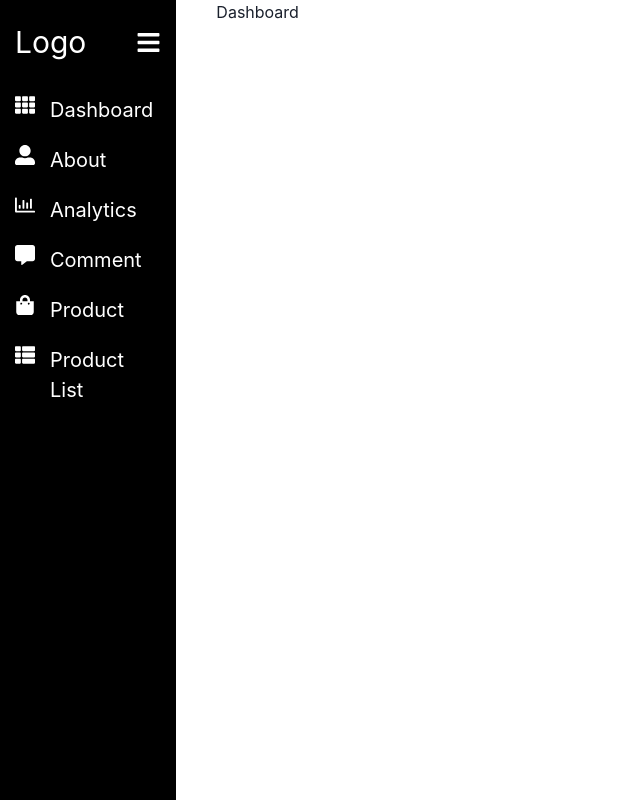
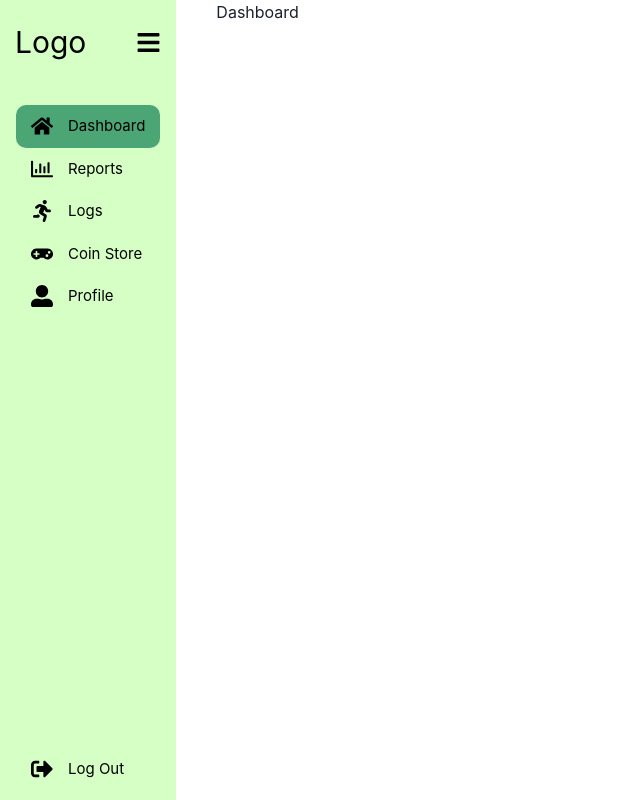
Before and after one commit to tranguv/Nutri-Tracker-Frontend, a React (Vite) app in the folder frontend/: page /dashboard in a window 1280 px wide. Both pictures are taken after a click on the icon 27 px from the left and 32 px from the top of the page. Shown: the whole page, without its empty margins (0-640 px from the left). Built offline with nearby package versions, Linux system fonts and the light colour scheme.

Commit message:
styling side bar

```diff
--- a/frontend/src/components/Navbar-stuffs/Navbar.jsx
+++ b/frontend/src/components/Navbar-stuffs/Navbar.jsx
@@ -7,46 +7,60 @@ import {
   FaCommentAlt,
   FaShoppingBag,
   FaThList,
+  FaSignOutAlt,
+  FaDelicious,
+  FaRunning,
+  FaGamepad,
+  FaHome,
 } from 'react-icons/fa';
 import { NavLink } from 'react-router-dom';
 import './Navbar.modules.css';
+import { color } from 'framer-motion';
 
 const Navbar = ({ children, isSidebarCollapsed, handleIconClick }) => {
   const menuItem = [
     {
-      path: '/',
+      path: '/dashboard',
       name: 'Dashboard',
-      icon: <FaTh />,
+      icon: <FaHome />,
     },
     {
-      path: '/about',
-      name: 'About',
+      path: '/reports',
+      name: 'Reports',
+      icon: <FaRegChartBar />,
+    },
+    {
+      path: '/logs',
+      name: 'Logs',
+      icon: <FaRunning />,
+    },
+    {
+      path: '/coinstore',
+      name: 'Coin Store',
+      icon: <FaGamepad />,
+    },
+    {
+      path: '/profile',
+      name: 'Profile',
       icon: <FaUserAlt />,
     },
     {
-      path: '/analytics',
-      name: 'Analytics',
-      icon: <FaRegChartBar />,
-    },
-    {
-      path: '/comment',
-      name: 'Comment',
-      icon: <FaCommentAlt />,
-    },
-    {
-      path: '/product',
-      name: 'Product',
-      icon: <FaShoppingBag />,
-    },
-    {
-      path: '/productList',
-      name: 'Product List',
-      icon: <FaThList />,
+      path: '/logout',
+      name: 'Log Out',
+      icon: <FaSignOutAlt />,
     },
   ];
   return (
     <div className='container'>
-      <div style={{ width: 'fit-content' }} className='sidebar'>
+      <div
+        style={{
+          width: 'fit-content',
+          display: 'flex',
+          flexDirection: 'column',
+          alignItems: 'center',
+        }}
+        className='sidebar'
+      >
         <div className='top_section'>
           <h1
             style={{ display: isSidebarCollapsed ? 'block' : 'none' }}
@@ -61,6 +75,7 @@ const Navbar = ({ children, isSidebarCollapsed, handleIconClick }) => {
             <FaBars onClick={handleIconClick} />
           </div>
         </div>
+        <div>
           {menuItem.map((item, index) => (
             <NavLink
               to={item.path}
@@ -68,9 +83,14 @@ const Navbar = ({ children, isSidebarCollapsed, handleIconClick }) => {
               className='link'
               activeclassName='active'
             >
-            <div className='icon'>{item.icon}</div>
+              <div className='icon' style={{ color: 'black' }}>
+                {item.icon}
+              </div>
               <div
-              style={{ display: isSidebarCollapsed ? 'block' : 'none' }}
+                style={{
+                  display: isSidebarCollapsed ? 'block' : 'none',
+                  color: 'black',
+                }}
                 className='link_text'
               >
                 {item.name}
@@ -78,6 +98,7 @@ const Navbar = ({ children, isSidebarCollapsed, handleIconClick }) => {
             </NavLink>
           ))}
         </div>
+      </div>
       <main>{children}</main>
     </div>
   );
--- a/frontend/src/components/Navbar-stuffs/Navbar.modules.css
+++ b/frontend/src/components/Navbar-stuffs/Navbar.modules.css
@@ -1,51 +1,73 @@
-*{
-  margin:0;
-  padding:0;
+* {
+  margin: 0;
+  padding: 0;
   text-decoration: none;
 }
-.container{
-  display:flex;
+
+.container {
+  display: flex;
 }
-main{
+
+main {
   width: 100%;
   padding: 20px;
 }
-.sidebar{
-  background: #000;
-  color: #fff;
+
+.sidebar {
+  background:#d5ffc5;
+  color: black;
   height: 100vh;
   width: 200px;
   transition: all 0.5s;
 }
-.top_section{
+
+.top_section {
   display: flex;
-  align-items:center;
-  padding:20px 15px;
+  align-items: center;
+  padding: 20px 15px;
+  padding-bottom: 40px;
 }
-.logo{
+
+.logo {
   font-size: 30px;
 }
-.bars{
+
+.bars {
   display: flex;
   font-size: 25px;
   margin-left: 50px;
 }
-.link{
+
+.link {
   display: flex;
   color: #fff;
   padding: 10px 15px;
   gap: 15px;
   transition: all 0.5s;
 }
-.link:hover{
-  background:lightskyblue;
+
+.link:hover {
+  background: rgb(75, 165, 116);
   color: #000;
   transition: all 0.5s;
+  border-radius: 10px;
 }
-.active{
-  background: lightskyblue;
+
+.sidebar .link:last-child {
+  position: fixed;
+  bottom: 10px;
+}
+
+.active {
+  background: rgb(75, 165, 116);
   color: #000;
+  border-radius: 10px;
 }
-.icon, .link_text{
-  font-size: 20px;
+
+.icon {
+  font-size: 22px;
 }
+
+.link_text {
+  font-size: 15px;
+}
```
Lines whose indentation alone changed are shown as unchanged.
